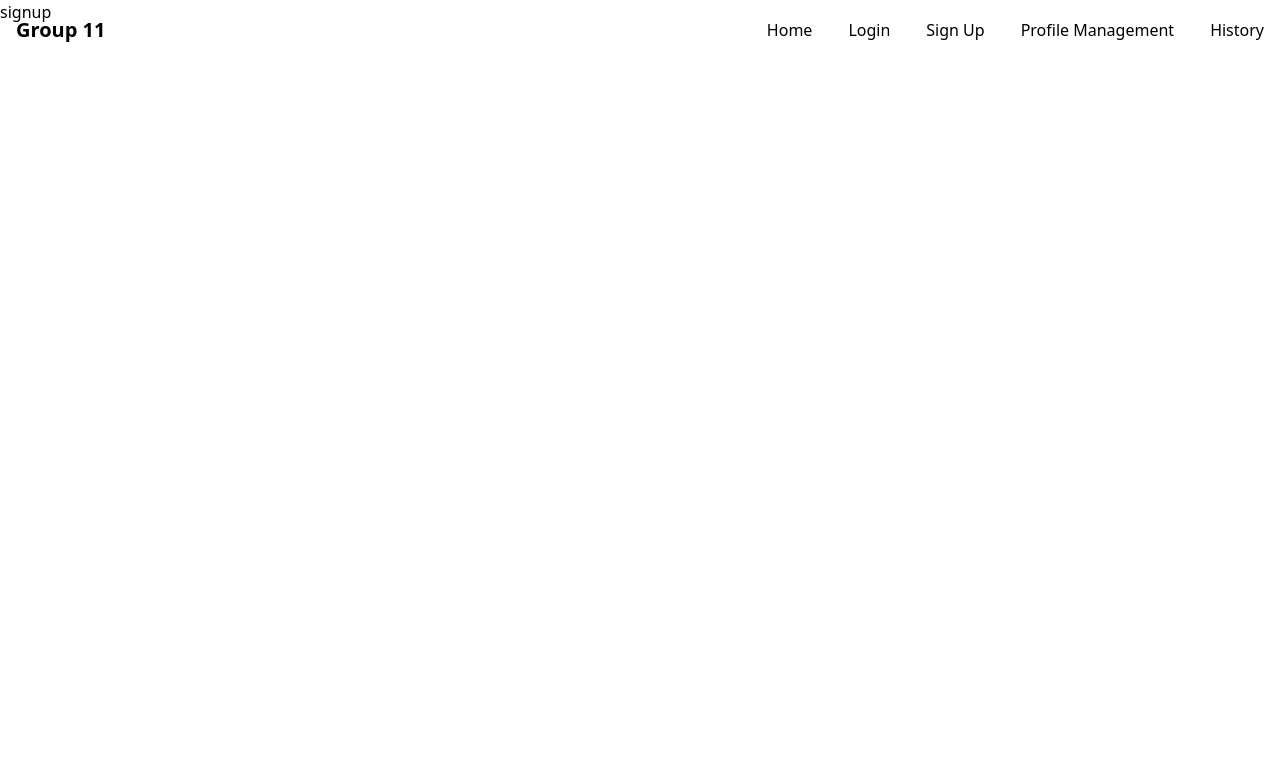
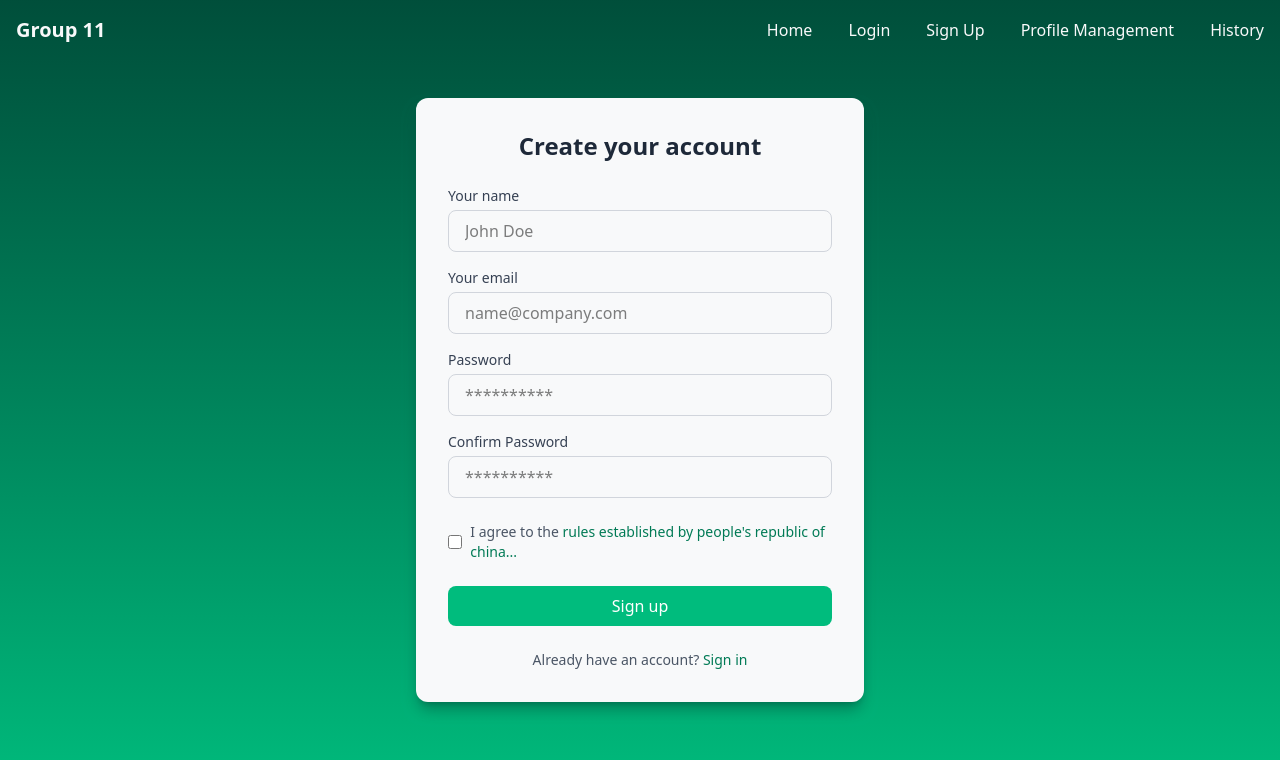
Before and after one commit to sami5436/4353-Group11-SP25, a React (Vite) app in the folder group11/: page /signup in a window 1280 px wide. Shown: the top 760 px of the page. Built offline with nearby package versions, Linux system fonts and the light colour scheme.

Commit message:
Background, login, and signup pages frontend good to go,
also banana bread was great +1

```diff
--- a/group11/src/components/navbar.jsx
+++ b/group11/src/components/navbar.jsx
@@ -4,37 +4,34 @@ import { Link } from "react-router-dom";
 function Navbar() {
   return (
     <>
-      <nav className="fixed top-0 left-0 w-full p-4">
+      <nav className="fixed top-0 left-0 w-full p-4 z-3000 bg-transparent-500">
         <div className="container mx-auto flex justify-between items-center">
-          <Link
-            to="/"
-            className="text-xl font-bold text-black-400 hover:text-gray-500"
-          >
+          <Link to="/" className="text-xl font-bold text-[#F8F9FA]">
             Group 11
           </Link>
           <ul className="flex space-x-9">
             <li>
-              <Link to="/" className=" text-black-400 ">
+              <Link to="/" className="text-[#F8F9FA] hover:text-emerald-300">
                 Home
               </Link>
             </li>
             <li>
-              <Link to="login" className=" text-black hover:text-gray-500">
+              <Link to="login" className="text-[#F8F9FA] hover:text-emerald-300">
                 Login
               </Link>
             </li>
             <li>
-              <Link to="signup" className=" text-black hover:text-gray-500">
+              <Link to="signup" className="text-[#F8F9FA] hover:text-emerald-300">
                 Sign Up
               </Link>
             </li>
             <li>
-              <Link to="profile" className=" text-black hover:text-gray-500">
+              <Link to="profile" className="text-[#F8F9FA] hover:text-emerald-300">
                 Profile Management
               </Link>
             </li>
             <li>
-              <Link to="history" className=" ">
+              <Link to="history" className="text-[#F8F9FA] hover:text-emerald-300">
                 History
               </Link>
             </li>
--- a/group11/src/pages/history.jsx
+++ b/group11/src/pages/history.jsx
@@ -1,11 +1,12 @@
-import React from 'react'
+import React from "react";
 
 function history() {
   return (
     <>
+      <div className="absolute top-0 left-0 z-[-2] h-full w-full rotate-180 transform bg-gradient-to-b from-emerald-500 to-emerald-900"></div>
       <p>history</p>
     </>
-  )
+  );
 }
 
-export default history
+export default history;
--- a/group11/src/pages/home.jsx
+++ b/group11/src/pages/home.jsx
@@ -2,31 +2,37 @@ import React from "react";
 
 function Home() {
   return (
-    <div className="relative min-h-screen w-full">
-      {/* Background div */}
-      <div className="absolute top-0 left-0 z-[-2] h-full w-full rotate-180 transform bg-white bg-[radial-gradient(60%_120%_at_50%_50%,hsla(0,0%,100%,0)_0,rgba(252,205,238,.5)_100%)]"></div>
+    <>
+      <div className="fixed top-0 left-0 z-[-1] h-full w-full rotate-180 bg-gradient-to-b from-emerald-600 to-emerald-900"></div>
 
-      {/* Content */}
+      <div className="relative min-h-screen w-full text-white">
         <div className="relative z-10 flex flex-col items-center justify-start px-4 pt-50">
           <div className="max-w-3xl w-full text-6xl font-bold mb-5 text-center">
             Empowering Volunteers, <br />
-          Enabling Change
+            Enabling&nbsp;
+            <span className="inline-block text-[#E8CDA2]">Change</span>
           </div>
           <div className="max-w-3xl w-full text-base text-center mx-auto mb-10">
             At [App Name], we connect passionate volunteers with meaningful
             opportunities, helping non-profits optimize their efforts. Our
             easy-to-use platform ensures seamless event management and matching,
             so every task gets the{" "}
-          <a className="underline decoration-[#49b835]">
+            <a className="underline decoration-[#E8CDA2]">
               right person, at the right time.
             </a>
           </div>
 
           <div className="w-full mb-10 m-10">
             <div className="grid grid-cols-3 gap-4">
-            <div className="aspect-square bg-white-200">Col 1</div>
-            <div className="aspect-square bg-white-200">Col 2</div>
-            <div className="aspect-square bg-white-200">Col 3</div>
+              <div className="aspect-square bg-[#F8F9FA] text-black p-4 rounded-lg shadow-md">
+                Col 1
+              </div>
+              <div className="aspect-square bg-[#F8F9FA] text-black p-4 rounded-lg shadow-md">
+                Col 2
+              </div>
+              <div className="aspect-square bg-[#F8F9FA] text-black p-4 rounded-lg shadow-md">
+                Col 3
+              </div>
             </div>
           </div>
 
@@ -45,6 +51,7 @@ function Home() {
           </div>
         </div>
       </div>
+    </>
   );
 }
 
--- a/group11/src/pages/login.jsx
+++ b/group11/src/pages/login.jsx
@@ -1,11 +1,72 @@
-import React from 'react'
+import React from "react";
 
 function login() {
   return (
     <>
-      <p>login</p>
+      <div className="absolute top-0 left-0 z-[-2] h-full w-full rotate-180 transform bg-gradient-to-b from-emerald-500 to-emerald-900"></div>
+      <div className="min-h-screen flex items-center justify-center">
+        <div className="bg-[#F8F9FA] p-8 shadow-emerald-900/50 rounded-xl shadow-lg w-full max-w-md">
+          <h2 className="text-2xl font-bold text-center text-gray-800 mb-6">
+            Sign in to your account
+          </h2>
+
+          <form>
+            <div className="mb-4">
+              <label className="block text-sm font-medium text-gray-700 mb-1">
+                Your email
+              </label>
+              <input
+                type="email"
+                placeholder="name@company.com"
+                className="w-full px-4 py-2 border border-gray-300 rounded-lg focus:outline-none focus:ring-2 focus:ring-emerald-500"
+              />
+            </div>
+
+            <div className="mb-6">
+              <label className="block text-sm font-medium text-gray-700 mb-1">
+                Password
+              </label>
+              <input
+                type="password"
+                placeholder="**********"
+                className="w-full px-4 py-2 border border-gray-300 rounded-lg focus:outline-none focus:ring-2 focus:ring-emerald-500"
+              />
+            </div>
+
+            <div className="flex items-center justify-between mb-6">
+              <div className="flex items-center">
+                <input
+                  type="checkbox"
+                  className="h-4 w-4 text-emerald-500 focus:ring-emerald-500 border-gray-300 rounded"
+                />
+                <label className="ml-2 text-sm text-gray-600">
+                  Remember me
+                </label>
+              </div>
+
+              <a href="#" className="text-sm text-emerald-700 hover:underline">
+                Forgot password?
+              </a>
+            </div>
+
+            <button
+              type="submit"
+              className="w-full bg-emerald-500 text-white py-2 px-4 rounded-lg hover:bg-emerald-600 transition duration-300"
+            >
+              Sign in
+            </button>
+          </form>
+
+          <p className="mt-6 text-center text-sm text-gray-600">
+            Don't have an account yet?{" "}
+            <a href="#" className="text-emerald-700 hover:underline">
+              Sign up
+            </a>
+          </p>
+        </div>
+      </div>
     </>
-  )
+  );
 }
 
-export default login
+export default login;
--- a/group11/src/pages/profile.jsx
+++ b/group11/src/pages/profile.jsx
@@ -1,11 +1,12 @@
-import React from 'react'
+import React from "react";
 
 function profile() {
   return (
     <>
+      <div className="absolute top-0 left-0 z-[-2] h-full w-full rotate-180 transform bg-gradient-to-b from-emerald-500 to-emerald-900"></div>
       <p>profile</p>
     </>
-  )
+  );
 }
 
-export default profile
+export default profile;
--- a/group11/src/pages/signup.jsx
+++ b/group11/src/pages/signup.jsx
@@ -1,11 +1,93 @@
-import React from 'react'
+import React from "react";
 
 function signup() {
   return (
     <>
-      <p>signup</p>
+      <div className="absolute top-0 left-0 z-[-2] h-full w-full rotate-180 transform bg-gradient-to-b from-emerald-500 to-emerald-900"></div>
+      <div className="min-h-screen flex items-center justify-center">
+        <div className="bg-[#F8F9FA] p-8 shadow-emerald-900/50 rounded-xl shadow-lg w-full max-w-md">
+          <h2 className="text-2xl font-bold text-center text-gray-800 mb-6">
+            Create your account
+          </h2>
+
+          <form>
+            <div className="mb-4">
+              <label className="block text-sm font-medium text-gray-700 mb-1">
+                Your name
+              </label>
+              <input
+                type="text"
+                placeholder="John Doe"
+                className="w-full px-4 py-2 border border-gray-300 rounded-lg focus:outline-none focus:ring-2 focus:ring-emerald-500"
+              />
+            </div>
+
+            <div className="mb-4">
+              <label className="block text-sm font-medium text-gray-700 mb-1">
+                Your email
+              </label>
+              <input
+                type="email"
+                placeholder="name@company.com"
+                className="w-full px-4 py-2 border border-gray-300 rounded-lg focus:outline-none focus:ring-2 focus:ring-emerald-500"
+              />
+            </div>
+
+            <div className="mb-4">
+              <label className="block text-sm font-medium text-gray-700 mb-1">
+                Password
+              </label>
+              <input
+                type="password"
+                placeholder="**********"
+                className="w-full px-4 py-2 border border-gray-300 rounded-lg focus:outline-none focus:ring-2 focus:ring-emerald-500"
+              />
+            </div>
+
+            <div className="mb-6">
+              <label className="block text-sm font-medium text-gray-700 mb-1">
+                Confirm Password
+              </label>
+              <input
+                type="password"
+                placeholder="**********"
+                className="w-full px-4 py-2 border border-gray-300 rounded-lg focus:outline-none focus:ring-2 focus:ring-emerald-500"
+              />
+            </div>
+
+            <div className="flex items-center justify-between mb-6">
+              <div className="flex items-center">
+                <input
+                  type="checkbox"
+                  className="h-4 w-4 text-emerald-500 focus:ring-emerald-500 border-gray-300 rounded"
+                />
+                <label className="ml-2 text-sm text-gray-600">
+                  I agree to the{" "}
+                  <a href="#" className="text-emerald-700 hover:underline">
+                    rules established by people's republic of china...
+                  </a>
+                </label>
+              </div>
+            </div>
+
+            <button
+              type="submit"
+              className="w-full bg-emerald-500 text-white py-2 px-4 rounded-lg hover:bg-emerald-600 transition duration-300"
+            >
+              Sign up
+            </button>
+          </form>
+
+          <p className="mt-6 text-center text-sm text-gray-600">
+            Already have an account?{" "}
+            <a href="#" className="text-emerald-700 hover:underline">
+              Sign in
+            </a>
+          </p>
+        </div>
+      </div>
     </>
-  )
+  );
 }
 
-export default signup
+export default signup;
```
Also changed, not shown: group11/src/App.jsx (+8 -8 lines). Lines whose indentation alone changed are shown as unchanged.
